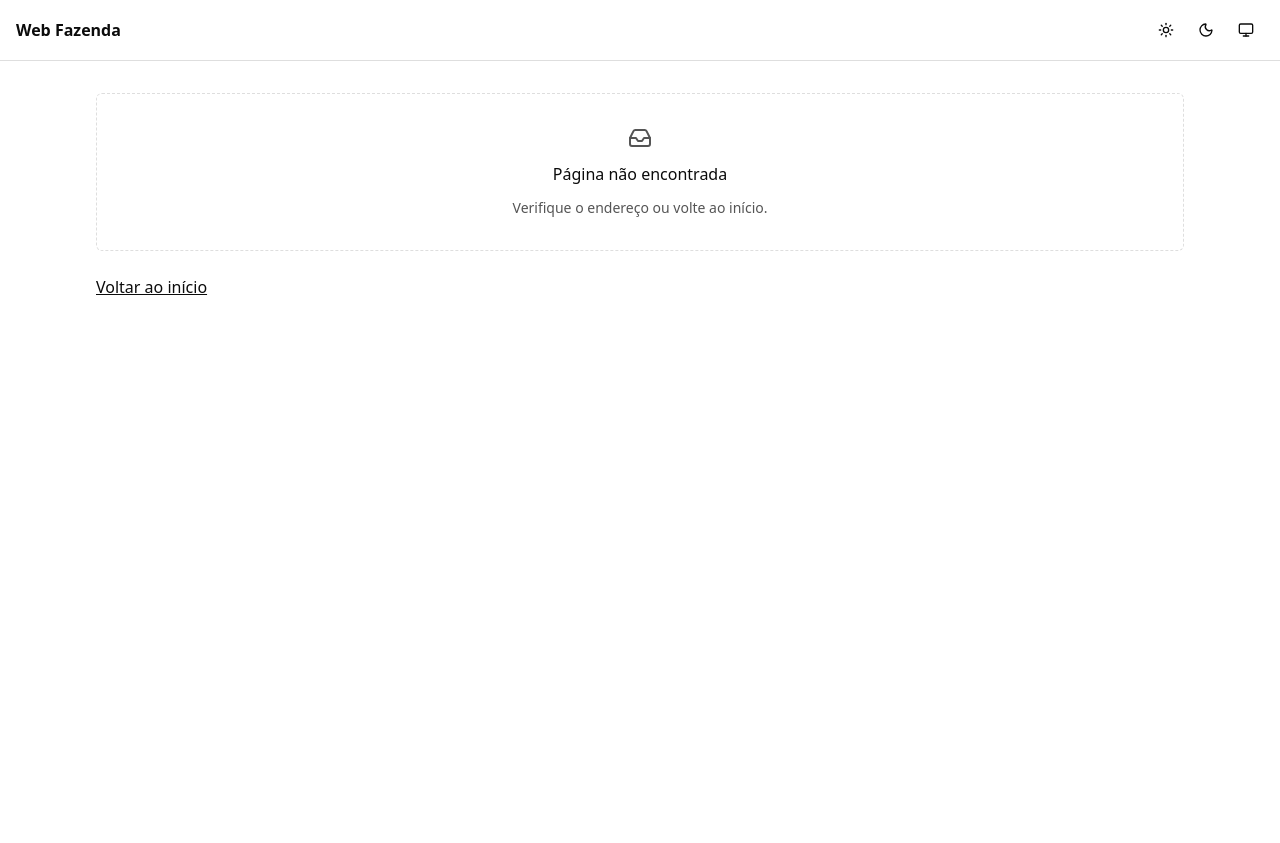
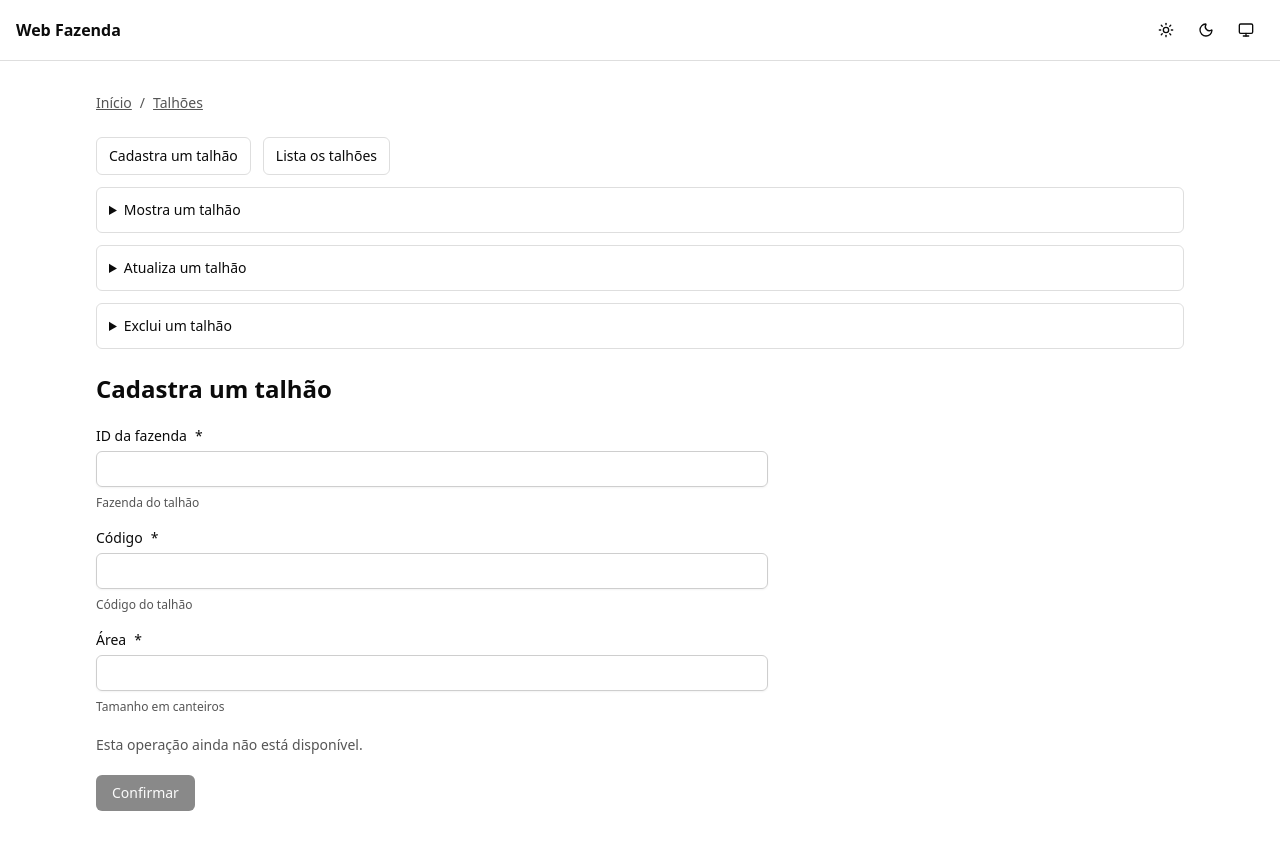
Before and after one commit to marco-pcg/Web-Fazenda, a Next.js app in the folder frontend/: page /talhoes/novo in a window 1280 px wide. Before the commit this address had no page. Before the commit the page ends 800 px from the top, so only its background shows below. Built offline with nearby package versions, Linux system fonts and the light colour scheme.

Commit message:
feat(frontend): scaffold talhoes endpoint pages and components

```diff
--- /dev/null
+++ b/frontend/app/(workspace)/talhoes/[id]/editar/page.tsx
@@ -0,0 +1,10 @@
+import { ResourceScreen } from "@/features/talhoes/components/resource-screen";
+
+export default async function Page({
+  params,
+}: {
+  params: Promise<{ id: string }>;
+}) {
+  const values = await params;
+  return <ResourceScreen endpointId="update" params={values} />;
+}
--- /dev/null
+++ b/frontend/app/(workspace)/talhoes/[id]/excluir/page.tsx
@@ -0,0 +1,10 @@
+import { ResourceScreen } from "@/features/talhoes/components/resource-screen";
+
+export default async function Page({
+  params,
+}: {
+  params: Promise<{ id: string }>;
+}) {
+  const values = await params;
+  return <ResourceScreen endpointId="remove" params={values} />;
+}
--- /dev/null
+++ b/frontend/app/(workspace)/talhoes/[id]/page.tsx
@@ -0,0 +1,10 @@
+import { ResourceScreen } from "@/features/talhoes/components/resource-screen";
+
+export default async function Page({
+  params,
+}: {
+  params: Promise<{ id: string }>;
+}) {
+  const values = await params;
+  return <ResourceScreen endpointId="findOne" params={values} />;
+}
--- /dev/null
+++ b/frontend/app/(workspace)/talhoes/layout.tsx
@@ -0,0 +1,27 @@
+import type { Metadata } from "next";
+import type { ReactNode } from "react";
+import Link from "next/link";
+import { ResourceNavigation } from "@/components/resources/resource-navigation";
+import { resource } from "@/features/talhoes/definition";
+
+export const metadata: Metadata = { title: "Talhões" };
+export default function ResourceLayout({ children }: { children: ReactNode }) {
+  return (
+    <div className="space-y-6">
+      <nav
+        aria-label="Localização"
+        className="flex flex-wrap gap-2 text-sm text-muted-foreground"
+      >
+        <Link href="/" className="underline">
+          Início
+        </Link>
+        <span aria-hidden="true">/</span>
+        <Link href="/talhoes" className="underline">
+          {resource.title}
+        </Link>
+      </nav>
+      <ResourceNavigation resource={resource} />
+      {children}
+    </div>
+  );
+}
--- /dev/null
+++ b/frontend/app/(workspace)/talhoes/novo/page.tsx
@@ -0,0 +1,5 @@
+import { ResourceScreen } from "@/features/talhoes/components/resource-screen";
+
+export default function Page() {
+  return <ResourceScreen endpointId="create" />;
+}
--- /dev/null
+++ b/frontend/app/(workspace)/talhoes/page.tsx
@@ -0,0 +1,5 @@
+import { ResourceScreen } from "@/features/talhoes/components/resource-screen";
+
+export default function Page() {
+  return <ResourceScreen endpointId="findAll" />;
+}
--- /dev/null
+++ b/frontend/features/talhoes/components/resource-screen.tsx
@@ -0,0 +1,12 @@
+import { EndpointScreen } from "@/components/resources/endpoint-screen";
+import { resource } from "../definition";
+
+type Props = {
+  endpointId: "create" | "findAll" | "findOne" | "update" | "remove";
+  params?: Record<string, string>;
+};
+export function ResourceScreen({ endpointId, params }: Props) {
+  const endpoint = resource.endpoints.find((item) => item.id === endpointId);
+  if (!endpoint) throw new Error("Unknown endpoint for talhoes.");
+  return <EndpointScreen endpoint={endpoint} params={params} />;
+}
--- /dev/null
+++ b/frontend/features/talhoes/definition.ts
@@ -0,0 +1,190 @@
+import type { ResourceDefinition } from "@/lib/contracts";
+
+export const resource = {
+  key: "talhoes",
+  title: "Talhões",
+  endpoints: [
+    {
+      id: "create",
+      method: "POST",
+      path: "/talhoes",
+      route: "/talhoes/novo",
+      title: "Cadastra um talhão",
+      permission: "talhoes:criar",
+      authenticated: true,
+      body: [
+        {
+          name: "fazenda_id",
+          label: "ID da fazenda",
+          kind: "text",
+          required: true,
+          description: "Fazenda do talhão",
+          format: "uuid",
+        },
+        {
+          name: "codigo",
+          label: "Código",
+          kind: "text",
+          required: true,
+          description: "Código do talhão",
+        },
+        {
+          name: "area",
+          label: "Área",
+          kind: "number",
+          required: true,
+          description: "Tamanho em canteiros",
+          min: 1,
+          step: 1,
+        },
+      ],
+      query: [],
+      params: [],
+      bodyDto: "CreateTalhaoDto",
+      source: "backend/src/talhoes/talhoes.controller.ts",
+    },
+    {
+      id: "findAll",
+      method: "GET",
+      path: "/talhoes",
+      route: "/talhoes",
+      title: "Lista os talhões",
+      permission: "talhoes:listar",
+      authenticated: true,
+      body: [],
+      query: [
+        {
+          name: "page",
+          label: "Página",
+          kind: "number",
+          required: false,
+          description: "Número da página",
+          min: 1,
+          step: 1,
+        },
+        {
+          name: "limit",
+          label: "Registros por página",
+          kind: "number",
+          required: false,
+          description: "Quantidade de registros por página",
+          min: 1,
+          step: 1,
+        },
+        {
+          name: "search",
+          label: "Busca",
+          kind: "text",
+          required: false,
+          description: "Termo de busca genérico",
+        },
+        {
+          name: "fazenda_id",
+          label: "ID da fazenda",
+          kind: "text",
+          required: false,
+          description: "Id da fazenda",
+          format: "uuid",
+        },
+        {
+          name: "status",
+          label: "Status",
+          kind: "text",
+          required: false,
+          description: "livre ou plantado",
+        },
+        {
+          name: "codigo",
+          label: "Código",
+          kind: "text",
+          required: false,
+          description: "Começo do código, como A",
+        },
+      ],
+      params: [],
+      queryDto: "FiltroTalhaoDto",
+      source: "backend/src/talhoes/talhoes.controller.ts",
+    },
+    {
+      id: "findOne",
+      method: "GET",
+      path: "/talhoes/:id",
+      route: "/talhoes/[id]",
+      title: "Mostra um talhão",
+      permission: "talhoes:visualizar",
+      authenticated: true,
+      body: [],
+      query: [],
+      params: [
+        {
+          name: "id",
+          label: "ID do registro",
+          kind: "text",
+          required: true,
+          format: "uuid",
+        },
+      ],
+      source: "backend/src/talhoes/talhoes.controller.ts",
+    },
+    {
+      id: "update",
+      method: "PATCH",
+      path: "/talhoes/:id",
+      route: "/talhoes/[id]/editar",
+      title: "Atualiza um talhão",
+      permission: "talhoes:editar",
+      authenticated: true,
+      body: [
+        {
+          name: "codigo",
+          label: "Código",
+          kind: "text",
+          required: false,
+          description: "Código do talhão",
+        },
+        {
+          name: "area",
+          label: "Área",
+          kind: "number",
+          required: false,
+          description: "Tamanho em canteiros",
+          min: 1,
+          step: 1,
+        },
+      ],
+      query: [],
+      params: [
+        {
+          name: "id",
+          label: "ID do registro",
+          kind: "text",
+          required: true,
+          format: "uuid",
+        },
+      ],
+      bodyDto: "UpdateTalhaoDto",
+      source: "backend/src/talhoes/talhoes.controller.ts",
+    },
+    {
+      id: "remove",
+      method: "DELETE",
+      path: "/talhoes/:id",
+      route: "/talhoes/[id]/excluir",
+      title: "Exclui um talhão",
+      permission: "talhoes:deletar",
+      authenticated: true,
+      body: [],
+      query: [],
+      params: [
+        {
+          name: "id",
+          label: "ID do registro",
+          kind: "text",
+          required: true,
+          format: "uuid",
+        },
+      ],
+      source: "backend/src/talhoes/talhoes.controller.ts",
+    },
+  ],
+} satisfies ResourceDefinition;
```
Also changed, not shown: 1 other file (tests, documents, lock files or other folders).
